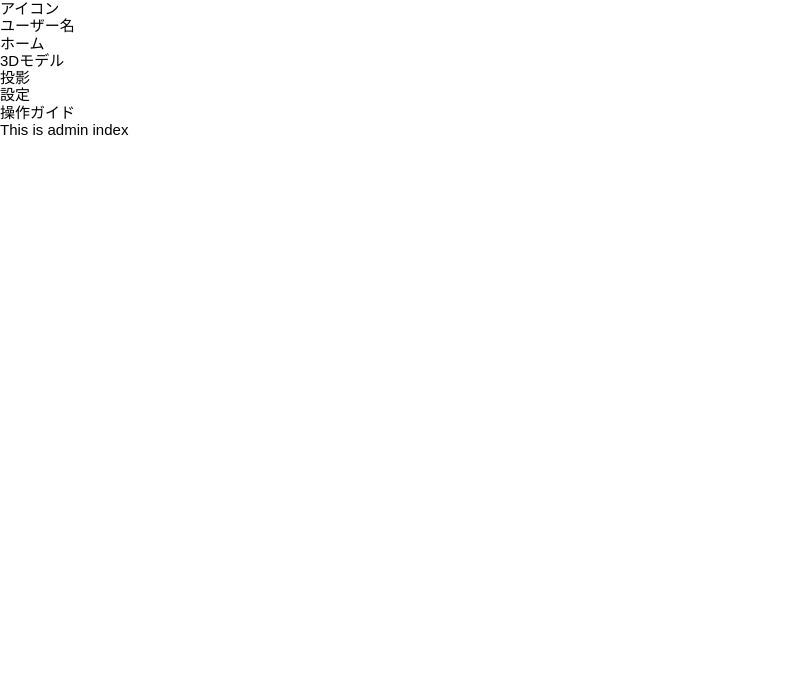
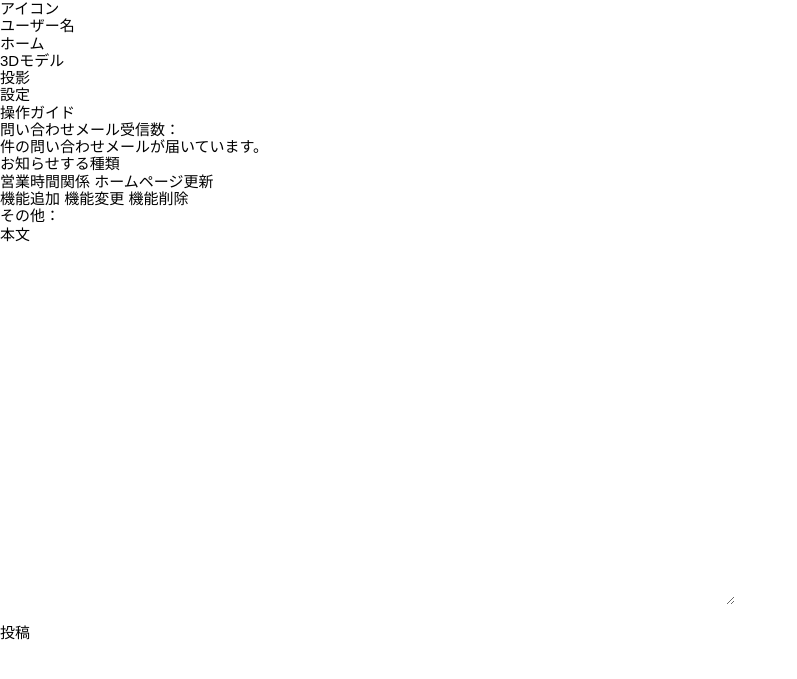
Before and after one commit to k4izu/sk_06, a Flask app: page /admin in a window 1280 px wide. Shown: the top 679 px of the page, without its empty margins (0-797 px from the left). Run offline with Flask 3, Linux system fonts and the light colour scheme.

Commit message:
移動１

```diff
--- a/sk_app/templates/admin/index.html
+++ b/sk_app/templates/admin/index.html
@@ -6,5 +6,52 @@
 
 <!-- メインコンテンツ -->
 {% block content %}
-    <h1>This is admin index</h1>
+<!-- <h1>This is admin index</h1> -->
+
+<div class="main">
+    <div class="mail">
+        <h3>問い合わせメール受信数：</h3>
+        <p>件の問い合わせメールが届いています。</p>
+    </div>
+
+    <div class="info">
+
+        <h3>お知らせする種類</h3>
+
+        <form action="" method="post">
+
+            <div class="label">
+
+                <label><input type="radio" name="time" id="time">営業時間関係</label>
+                <label for=""><input type="radio" name="update" id="update">ホームページ更新</label><br>
+                <label for=""><input type="radio" name="add" id="add">機能追加</label>
+                <label for=""><input type="radio" name="change" id="change">機能変更</label>
+                <label for=""><input type="radio" name="del" id="del">機能削除</label>
+                <br>
+                <label>その他：<input type="text" name="others" id="text"></label>
+            </div>
+
+            <div class="info_text">
+                <p>本文</p><br>
+                <textarea name="info_text" id="info_text" cols="80" rows="20"></textarea>
+            </div>
+
+            <!-- <p>お知らせ履歴の保存名：<input type="text" name="save" id="save"></p> -->
+            <br>
+            <input type="submit" value="投稿">
+        </form>
+    </div>
+
+    <!-- <div class="info_his">
+        <h2>お知らせ変更履歴</h2>
+
+        <div class="data">
+            <a href="#">
+                <p class="date">time_test</p>
+                <p class="category"><span>labeltest</span></p>
+                <p class="title">ここにお知らせが入ります</p>
+            </a>
+        </div>
+    </div> -->
+</div>
 {% endblock %}
```
Also changed, not shown: sk_app/templates/admin/login.html (added).
